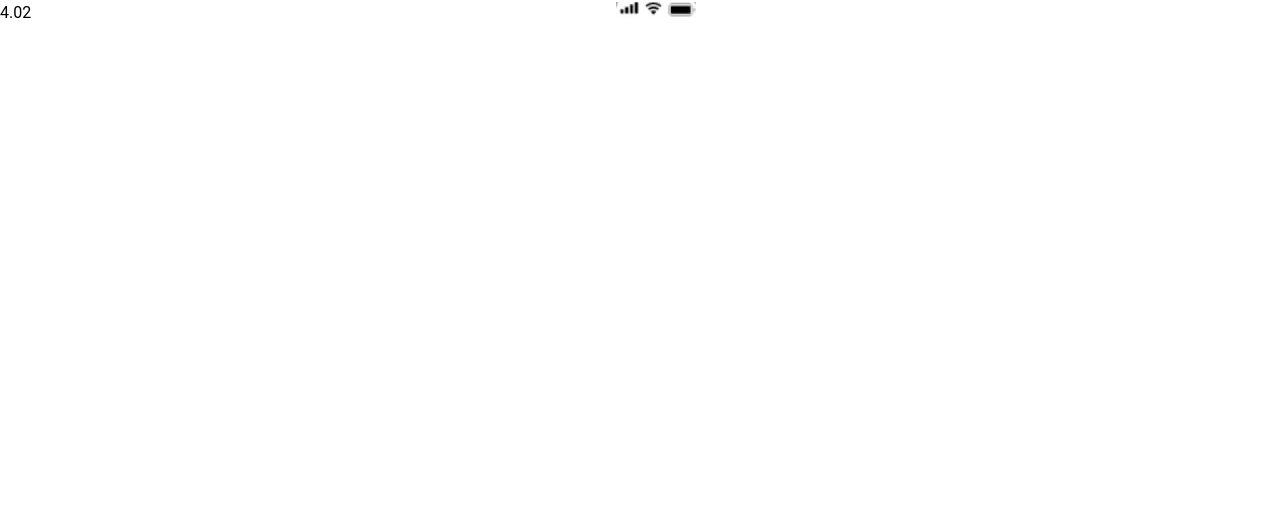
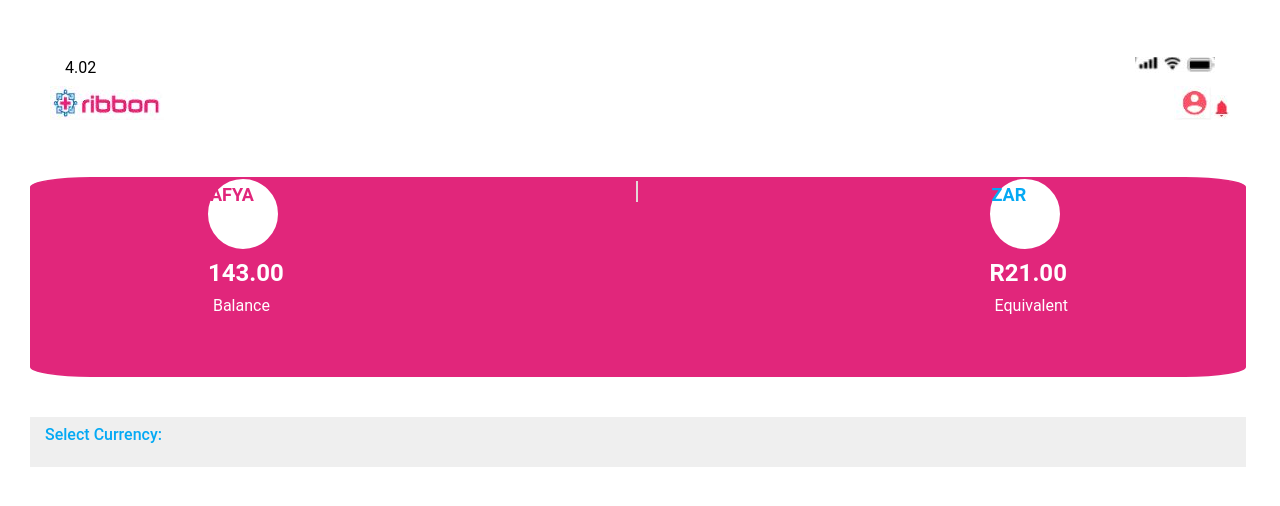
Before and after one commit to Mekarosi/blockafric, a React (Create React App) app: page / in a window 1280 px wide. Shown: the top 506 px of the page. Built offline with nearby package versions, Linux system fonts and the light colour scheme.

Commit message:
Create mid section component and added css style

```diff
--- a/src/App.css
+++ b/src/App.css
@@ -12,6 +12,87 @@ body {
 }
 
 .header {
+  padding: 50px;
+}
+
+.header_one {
+  display: flex;
+  justify-content: space-between;
+  padding: 5px 15px;
+}
+
+.header_two {
   display: flex;
   justify-content: space-between;
 }
+
+.mid_sectionA {
+  width: 95%;
+  height: 200px;
+  border-radius: 5%;
+  border: 2px solid #e1267b;
+  background-color: #e1267b;
+  margin-bottom: 40px;
+
+  margin-left: 30px;
+  margin-right: 30px;
+}
+
+.mid_sectionA {
+  display: flex;
+  justify-content: space-around;
+}
+
+.mid_sectionB_one {
+  width: 95%;
+  height: 50px;
+  background-color: #efefef;
+  padding: 5px 15px;
+  margin-left: 30px;
+  margin-right: 30px;
+}
+
+.vertical_line {
+  width: 20%;
+  height: 5000px;
+  border: 1px solid #e4d6d6;
+  background-color: #e4d6d6;
+}
+
+.white_circle {
+  width: 70px;
+  height: 70px;
+  background-color: #fff;
+  border: 2px solid #fff;
+  border-radius: 50%;
+}
+
+span .white_circle_text1 {
+  color: #e1267b;
+  font-size: large;
+  padding-top: 50px;
+}
+
+span .white_circle_text2 {
+  color: #04a9f4;
+  font-size: large;
+  padding-top: 50px;
+}
+
+.mid_section_number {
+  color: #fff;
+  font-size: x-large;
+  font-weight: 600;
+  margin-top: 5px;
+}
+
+.mid_section_text {
+  color: #fff;
+  font-weight: 400;
+  margin-left: 5px;
+}
+
+.mid_sectionB_one_text {
+  color: #04a9f4;
+  font-weight: 500;
+}
--- a/src/App.js
+++ b/src/App.js
@@ -1,10 +1,12 @@
 import './App.css';
 import Header from './components/Header'
+import MidSection from './components/MidSection'
 
 function App() {
   return (
     <div className="container">
        <Header/>
+       <MidSection/>
     </div>
   );
 }
--- a/src/components/Header.js
+++ b/src/components/Header.js
@@ -1,24 +1,46 @@
 import React, { Component } from 'react'
 import image9 from '../images/image9.JPG'
+import image1 from '../images/image1.JPG'
+import image2 from '../images/image2.JPG'
+import image3 from '../images/image3.JPG'
+import image4 from '../images/image4.JPG'
 
 class Header extends Component {
     render() {
         return (
             <div className="header">
+            <div className="header_one">
                 <div>
-                   <p>4.02</p>
+                    <p>4.02</p>
                 </div>
                 <div>
-                       <span className='image8'>
-                           <img src={image9} className='' alt='battery' />
-                       </span>
-                   </div>
+                    <span className='image8'>
+                        <img src={image9} className='' alt='battery' />
+                    </span>
+                </div>
+            </div>
 
-                <div>
+                <div className="header_two">
+                    <div>
+                    <span className='image1'>
+                        <img src={image1} className='' alt='battery' />
+                    </span>
+                    <span className='image2'>
+                        <img src={image2} className='' alt='logo' />
+                    </span>
+                    </div>
 
+                    <div>
+                    <span className='image3'>
+                        <img src={image3} className='' alt='logo' />
+                    </span>
+                    <span className='image4'>
+                        <img src={image4} className='' alt='battery' />
+                    </span>
+                    </div>
                 </div>
+             </div>
 
-            </div>
         )
     }
 }
--- /dev/null
+++ b/src/components/MidSection.js
@@ -0,0 +1,40 @@
+import React, { Component } from 'react'
+
+class MidSection extends Component {
+    render() {
+        return (
+            <div>
+                <div className="mid_sectionA">
+                    <div className="mid_sectionA_one">
+                        <span>
+                            <h5 className="white_circle"><span className="white_circle_text1"
+                            >AFYA</span> </h5>
+                            <p className="mid_section_number">143.00</p>
+                            <p className="mid_section_text">Balance</p>
+                        </span>
+
+                    </div>
+                    <div>
+                        <span className="vertical_line"></span>
+                    </div>
+                    <div className="mid_sectionA_two">
+                    <span>
+                            <h5 className="white_circle"><span className="white_circle_text2">ZAR</span></h5>
+                            <p className="mid_section_number">R21.00</p>
+                            <p className="mid_section_text">Equivalent</p>
+                        </span>
+
+                    </div>
+
+                </div>
+                <div className="mid_sectionB">
+                    <div className="mid_sectionB_one">
+                      <p className="mid_sectionB_one_text">Select Currency:</p>
+                    </div>
+
+                </div>
+            </div>
+        )
+    }
+}
+export default MidSection
```
